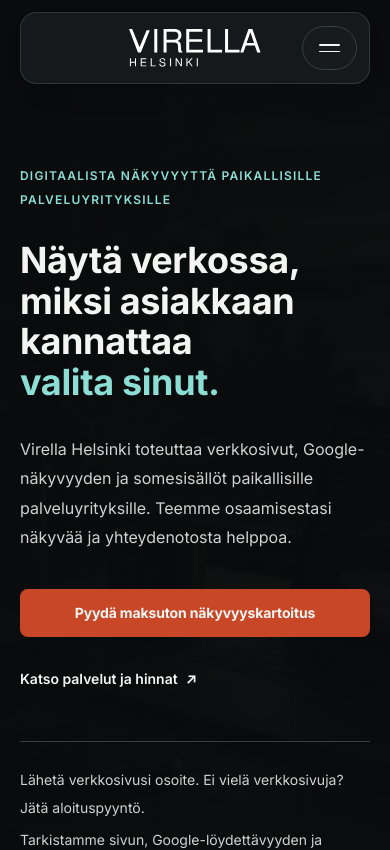
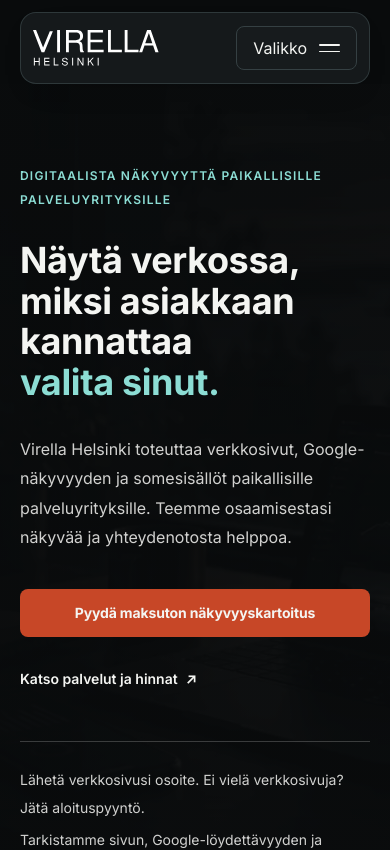
Before and after one commit to Jambovisuaalit/virella-helsinki-web, a Next.js app: page / in a window 390 px wide. Shown: the top 850 px of the page. Built offline with nearby package versions, Linux system fonts and the light colour scheme.

Commit message:
Korjaa navigaation logon ja valikon asettelu (#34)
* Align navigation logo and menu controls across header and overlay

* Keep navigation controls within narrow mobile width

```diff
--- a/app/globals.css
+++ b/app/globals.css
@@ -345,15 +345,10 @@
 }
 
 
-/* Brand mark centered in the balanced navigation grid, across viewport sizes. */
-.virella-nav-shell .brand-logo {
-  justify-self: center;
-  min-width: 0;
-}
-.virella-nav-shell .brand-logo-image { width: 132px; }
-@media (max-width: 359px) {
-  .virella-nav-shell .brand-logo-image { width: 116px; }
-  .virella-overlay-heading > .brand-logo .brand-logo-image { width: 118px; }
+/* Shared logo size and alignment in the closed and open navigation. */
+.virella-nav-shell .brand-logo-image { width: 150px; }
+@media (max-width: 767px) {
+  .virella-nav-shell .brand-logo-image { width: 126px; }
 }
 
 /* Virella / Motion Overlay Menu. Original implementation for Next.js inspired
@@ -430,23 +425,15 @@
 }
 .virella-overlay-heading {
   display: grid;
-  grid-template-columns: minmax(0, 1fr) auto minmax(0, 1fr);
+  grid-template-columns: minmax(0, 1fr) auto;
   min-height: 104px;
   flex: none;
   align-items: center;
   column-gap: 12px;
   border-bottom: 1px solid #354043;
 }
-.virella-overlay-heading-label {
-  justify-self: start;
-  color: #b0babc;
-  font-size: 12px;
-  font-weight: 600;
-  letter-spacing: .1em;
-  text-transform: uppercase;
-}
-.virella-overlay-heading > .brand-logo { justify-self: center; }
-.virella-overlay-heading > .brand-logo .brand-logo-image { width: 148px; }
+.virella-overlay-heading > .brand-logo { justify-self: start; }
+.virella-overlay-heading > .brand-logo .brand-logo-image { width: 150px; }
 .virella-overlay-heading > button { justify-self: end; }
 .virella-overlay-body {
   display: grid;
@@ -555,8 +542,7 @@
 }
 @media(max-width: 767px) {
   .virella-overlay-heading { min-height: 88px; }
-  .virella-overlay-heading-label { visibility: hidden; }
-  .virella-overlay-heading > .brand-logo .brand-logo-image { width: 124px; }
+  .virella-overlay-heading > .brand-logo .brand-logo-image { width: 126px; }
   .virella-overlay-body {
     grid-template-columns: 1fr;
     align-content: center;
--- a/components/site/header.tsx
+++ b/components/site/header.tsx
@@ -23,19 +23,15 @@
   return (
     <header className={`virella-site-header sticky top-0 z-[100] bg-transparent pt-3 ${landing ? "landing-header" : ""}`}>
       <SectionContainer>
-        <div className="virella-nav-shell grid min-h-[72px] grid-cols-[minmax(0,1fr)_auto_minmax(0,1fr)] items-center gap-2 rounded-2xl border border-border/80 bg-surface/95 px-3 shadow-[0_12px_38px_-28px_rgba(0,0,0,0.7)] backdrop-blur-md sm:gap-5 sm:px-6">
-          <div className="flex min-w-0 items-center justify-start">
+        <div className="virella-nav-shell flex min-h-[72px] items-center justify-between gap-2 rounded-2xl border border-border/80 bg-surface/95 px-3 shadow-[0_12px_38px_-28px_rgba(0,0,0,0.7)] backdrop-blur-md sm:gap-4 sm:px-6">
+          <BrandLogo compact />
+          <div className="flex min-w-0 items-center justify-end gap-3 sm:gap-4">
             <Link
               href={cta.href}
               className={`hidden min-h-11 items-center justify-center whitespace-nowrap rounded-lg px-4 py-2.5 text-sm font-semibold transition-colors duration-200 focus-visible:outline-offset-4 lg:inline-flex ${landing ? "bg-cyan-400 text-zinc-950 hover:bg-cyan-300" : "bg-action text-white hover:bg-[#ac381d]"}`}
             >
               {landing ? "Katso hinnat" : "Maksuton kartoitus"}
             </Link>
-          </div>
-          <div className="flex min-w-0 items-center justify-center">
-            <BrandLogo compact />
-          </div>
-          <div className="flex min-w-0 items-center justify-end">
             <OverlayNavigation items={items} cta={cta} social={landing} />
           </div>
         </div>
--- a/components/site/overlay-navigation.tsx
+++ b/components/site/overlay-navigation.tsx
@@ -101,9 +101,9 @@
           if (isOpen) dismiss(true);
           else setIsOpen(true);
         }}
-        className="virella-overlay-trigger inline-flex min-h-11 shrink-0 items-center justify-center gap-3 rounded-full border border-border bg-surface px-4 text-sm font-semibold text-foreground transition-colors duration-200 hover:border-zinc-500 hover:bg-mist focus-visible:outline-offset-4"
+        className="virella-overlay-trigger inline-flex min-h-11 shrink-0 items-center justify-center gap-3 rounded-lg border border-border bg-surface px-4 text-sm font-semibold text-foreground transition-colors duration-200 hover:border-zinc-500 hover:bg-mist focus-visible:outline-offset-4"
       >
-        <span className="hidden sm:inline">{isOpen ? "Sulje" : "Valikko"}</span>
+        <span className="inline">{isOpen ? "Sulje" : "Valikko"}</span>
         <span aria-hidden="true" className={`virella-hamburger ${isOpen ? "is-open" : ""}`}>
           <span />
           <span />
@@ -124,16 +124,15 @@
         >
           <div className="virella-overlay-inner">
             <div className="virella-overlay-heading">
-              <span className="virella-overlay-heading-label" aria-hidden="true">Valikko</span>
               <BrandLogo />
               <button
                 ref={closeRef}
                 type="button"
                 onClick={() => dismiss(true)}
-                className="inline-flex min-h-11 items-center gap-3 rounded-full border border-border px-4 text-sm font-semibold text-foreground transition-colors hover:bg-mist focus-visible:outline-offset-4"
+                className="inline-flex min-h-11 items-center gap-3 rounded-lg border border-border px-4 text-sm font-semibold text-foreground transition-colors hover:bg-mist focus-visible:outline-offset-4"
                 aria-label="Sulje valikko"
               >
-                <span className="hidden sm:inline">Sulje</span>
+                <span className="inline">Sulje</span>
                 <svg aria-hidden="true" width="20" height="20" viewBox="0 0 24 24" fill="none" stroke="currentColor" strokeWidth="1.7" strokeLinecap="round">
                   <path d="M5 5 19 19M19 5 5 19" />
                 </svg>
@@ -149,7 +148,7 @@
                       <li key={item.href} style={{ "--index": index } as React.CSSProperties}>
                         <Link
                           href={item.href}
-                          onClick={() => dismiss(false)}
+                          onClick={() => dismiss(true)}
                           className="virella-overlay-link"
                         >
                           <span className="virella-overlay-index" aria-hidden="true">{String(index + 1).padStart(2, "0")}</span>
@@ -168,7 +167,7 @@
                 </p>
                 <Link
                   href={cta.href}
-                  onClick={() => dismiss(false)}
+                  onClick={() => dismiss(true)}
                   className={`mt-6 inline-flex min-h-12 items-center justify-center rounded-lg px-5 py-3 text-center text-sm font-bold transition-colors duration-200 focus-visible:outline-offset-4 ${social ? "bg-cyan-400 text-zinc-950 hover:bg-cyan-300" : "bg-action text-white hover:bg-[#ac381d]"}`}
                 >
                   {cta.label}
```
